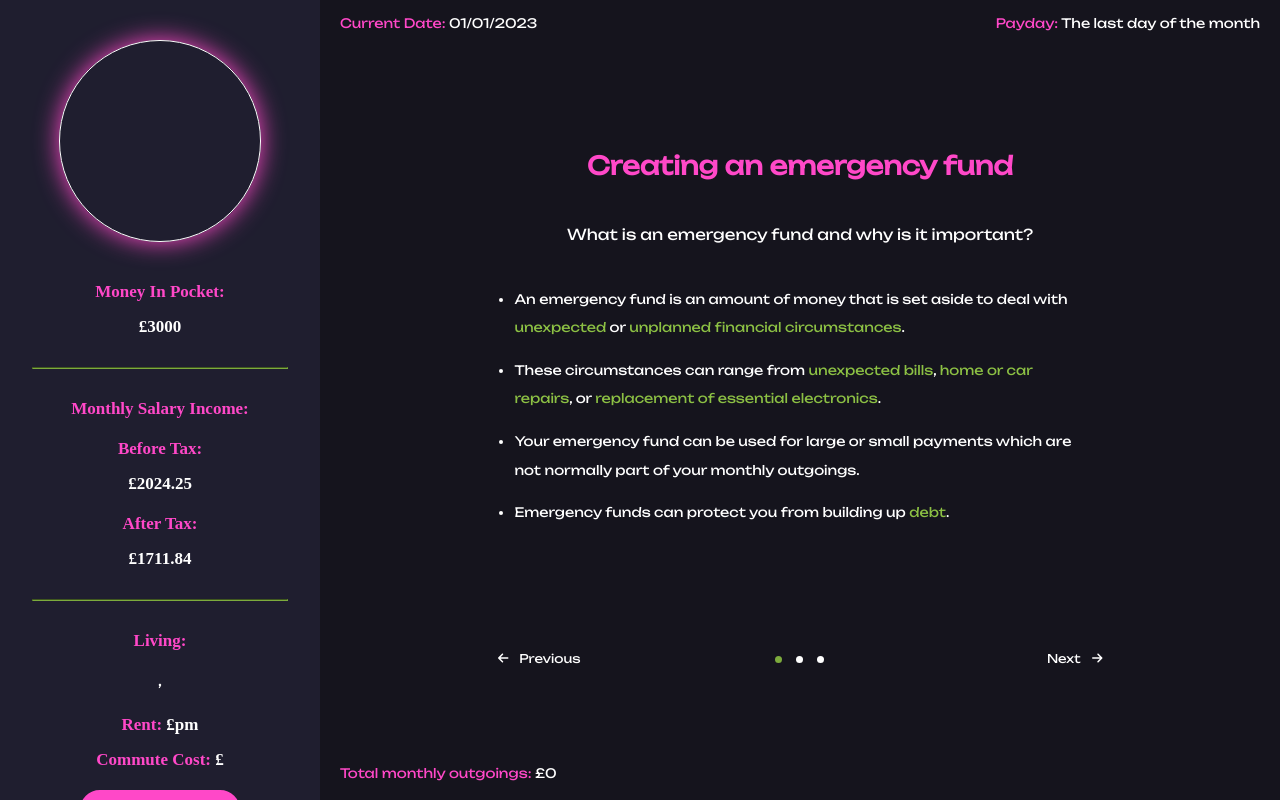
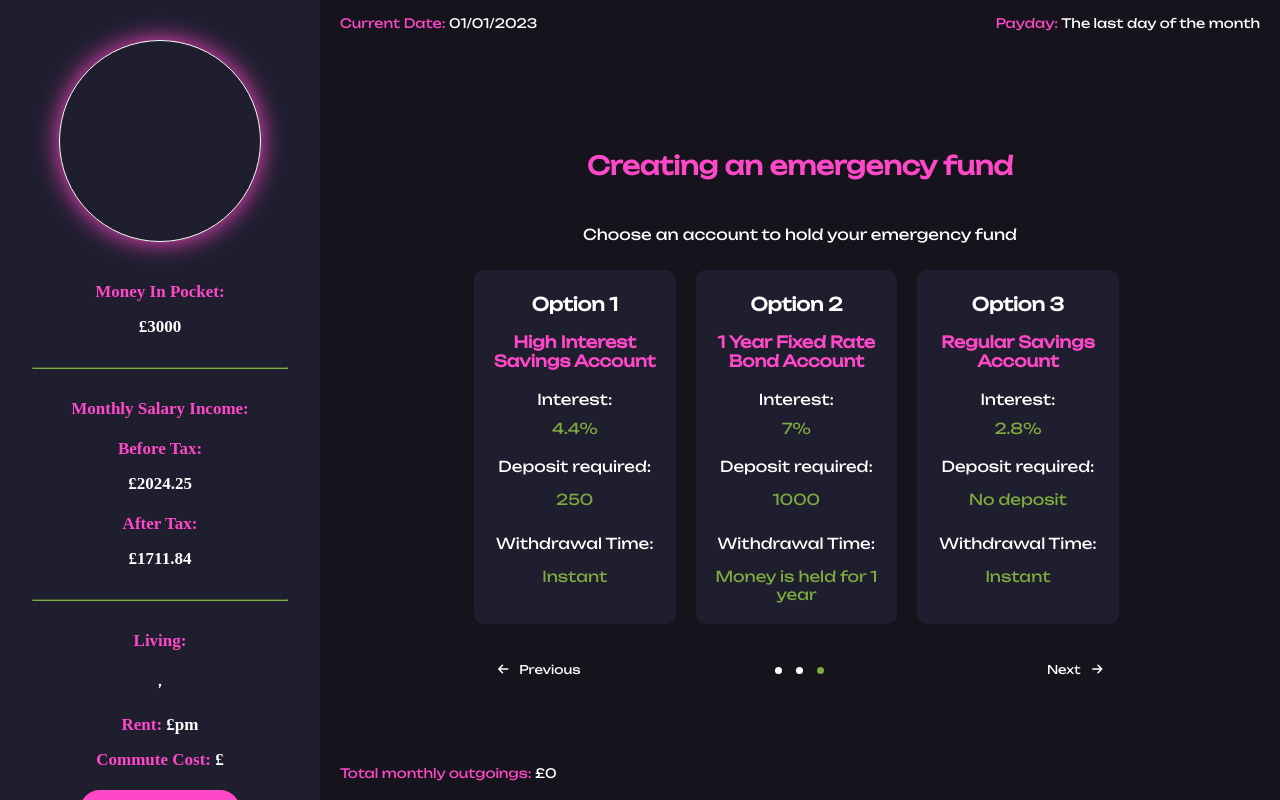
Before and after one commit to lucyscanlon/FinanceGame, a Vue app: page / in a window 1280 px wide. Built offline with nearby package versions, Linux system fonts and the light colour scheme; a web font is replaced by a local one.

Commit message:
emergency fund choices flexbox component made and linked to the emergency fund introduction page

```diff
--- a/src/components/MainGame/InformationPages/EmergencyFundIntroduction.vue
+++ b/src/components/MainGame/InformationPages/EmergencyFundIntroduction.vue
@@ -9,7 +9,7 @@ The parent of this component:
         <div class="rentintro-title-wrapper everydayaccount-info-title">
             <h1>Creating an emergency fund</h1>
         </div>
-        <div class="rentintro-description-wrapper">
+        <div class="emergencyfund-description-wrapper">
             <div :class="currentSlide !== 0 && 'pensionSlideInactive'" class="pension-slidecontainer">
                 <p>What is an emergency fund and why is it important?</p>
                 <div class="rentintro-list emergencyfund-list-intro pensionslideactive">
@@ -34,7 +34,12 @@ The parent of this component:
             </div>
             <div :class="currentSlide !== 2 && 'pensionSlideInactive'" class="pension-slidecontainer">
                 <p>Choose an account to hold your emergency fund</p>
-                <div class="rentintro-list emergencyfund-list-intro pensionslideactive">
+                <div class="emergencyfund-flex-padding">
+                    <div class="emergencyfund-flexbox-container">
+                        <EmergencyFundChoicesFlexbox :EFIdentifier=1 EFName="High Interest Savings Account" :EFInterest=4.4 EFDeposit="250" EFWithdrawalTime="Instant" ></EmergencyFundChoicesFlexbox>
+                        <EmergencyFundChoicesFlexbox :EFIdentifier=2 EFName="1 Year Fixed Rate Bond Account" :EFInterest=7 EFDeposit="1000" EFWithdrawalTime="Money is held for 1 year" ></EmergencyFundChoicesFlexbox>
+                        <EmergencyFundChoicesFlexbox :EFIdentifier=3 EFName="Regular Savings Account" :EFInterest=2.8 EFDeposit="No deposit" EFWithdrawalTime="Instant"></EmergencyFundChoicesFlexbox>
+                    </div>
                 </div>
             </div>
             <div class="previous-next-container">
@@ -58,14 +63,19 @@ The parent of this component:
     //import { useMainGameplayNavigationStore } from '../../../store/MainGameChoicesStore.js'
     //const manageMainGameNav = useMainGameplayNavigationStore()
 
+    import EmergencyFundChoicesFlexbox from '../MainGameChoices/EmergencyFundFlexbox';
+
 </script>
 <script>
     // export component data
     export default {
       name: 'EmergencyFundIntroduction',
+      components: {
+        EmergencyFundChoicesFlexbox,
+      },
       data() {
         return {
-            currentSlide: 0,
+            currentSlide: 2,
         }
       }, methods: {
         nextSlide() {
--- /dev/null
+++ b/src/components/MainGame/MainGameChoices/EmergencyFundFlexbox.vue
@@ -0,0 +1,51 @@
+<!-- Template containing the layout and information for each supermarket choice
+
+The parent of this component:
+- Supermarket Choice
+
+-->
+<script setup>
+
+
+</script>
+<template>
+    <div class="emergencyfund-box-container">
+        <div class="ef-choice-optiontitle-container">
+            <h2>Option {{ EFIdentifier }}</h2>
+        </div>
+        <div class="ef-choice-title-container">
+            <h4>{{ EFName }}</h4>
+        </div>
+        <div class="ef-interest-title-container">
+            <p>Interest:</p>
+        </div>
+        <div class="ef-interest-value">
+            <p>{{ EFInterest }}%</p>
+        </div>
+        <div class="ef-choice-deposit-text-container">
+            <p>Deposit required:</p>
+        </div>
+        <div class="ef-choice-deposit-value">
+            <p>{{ EFDeposit }}</p>
+        </div>
+        <div class="ef-choice-access-title-container">
+            <p>Withdrawal Time:</p>
+        </div>
+        <div class="ef-choice-access-value">
+            <p>{{ EFWithdrawalTime }}</p>
+        </div>
+    </div>
+</template>
+<script>
+    // export component data
+    export default {
+        name: 'EmergencyFundChoicesFlexbox',
+        props: {
+            EFIdentifier: Number,
+            EFName: String,
+            EFInterest: Number,
+            EFDeposit: String,
+            EFWithdrawalTime: String,
+        }
+   }
+</script>
--- a/src/styles/style.css
+++ b/src/styles/style.css
@@ -1486,5 +1486,108 @@ input[type=number] {
 
 .emergencyfund-list-intro {
   padding-top: 20px;
-  min-height: 350px;
-}
+  min-height: 376px;
+}
+
+.emergencyfund-box-container {
+  margin-left: 10px;
+  margin-right: 10px;
+  overflow: auto;
+  background-color: #1F1E2F;
+  width: 30%;
+  border-radius: 10px;
+}
+
+.emergencyfund-flex-padding {
+  min-height: 406px;
+}
+
+.emergencyfund-flexbox-container {
+  width: 100%;
+  margin: 0 auto;
+  padding-top: 20px;
+  height: auto;
+  display: flex;
+  flex-direction: row;
+  padding-bottom: 20px;
+}
+
+.ef-choice-optiontitle-container {
+  width: 90%;
+  margin: 0 auto;
+  text-align: center;
+  padding-top: 20px;
+  font-size: 12px;
+}
+
+.ef-choice-title-container {
+  width: 85%;
+  margin: 0 auto;
+  text-align: center;
+  color:#FF48C8;
+  font-size: 16px;
+  line-height: 1.2em;
+  padding-top: 15px;
+}
+
+.ef-choice-deposit-text-container {
+  width: 90%;
+  margin: 0 auto;
+  text-align: center;
+  font-size: 15px;
+  line-height: 1.2em;
+  padding-top: 15px;
+}
+
+.ef-choice-deposit-value {
+  width: 90%;
+  margin: 0 auto;
+  text-align: center;
+  color: #7DAB3D;
+  padding-top: 10px;
+}
+
+.ef-choice-access-title-container {
+  width: 90%;
+  margin: 0 auto;
+  text-align: center;
+  color: white;
+  font-size: 15px;
+  padding-top: 15px;
+}
+
+.ef-choice-access-value p {
+  line-height: 1.2em;
+  padding-top: 10px;
+}
+
+.ef-choice-access-value {
+  width: 90%;
+  margin: 0 auto;
+  text-align: center;
+  color: #7DAB3D;
+  padding-bottom: 20px;
+}
+
+.ef-interest-title-container {
+  width: 90%;
+  margin: 0 auto;
+  text-align: center;
+  color: white;
+  padding-top: 15px;
+}
+
+.ef-interest-value {
+  width: 90%;
+  margin: 0 auto;
+  text-align: center;
+  color: #7DAB3D;
+}
+
+.emergencyfund-description-wrapper {
+  font-family: unbounded-reg;
+  color: white;
+  font-size: 15px;
+  text-align: center;
+  line-height: 1.9em;
+}
```
